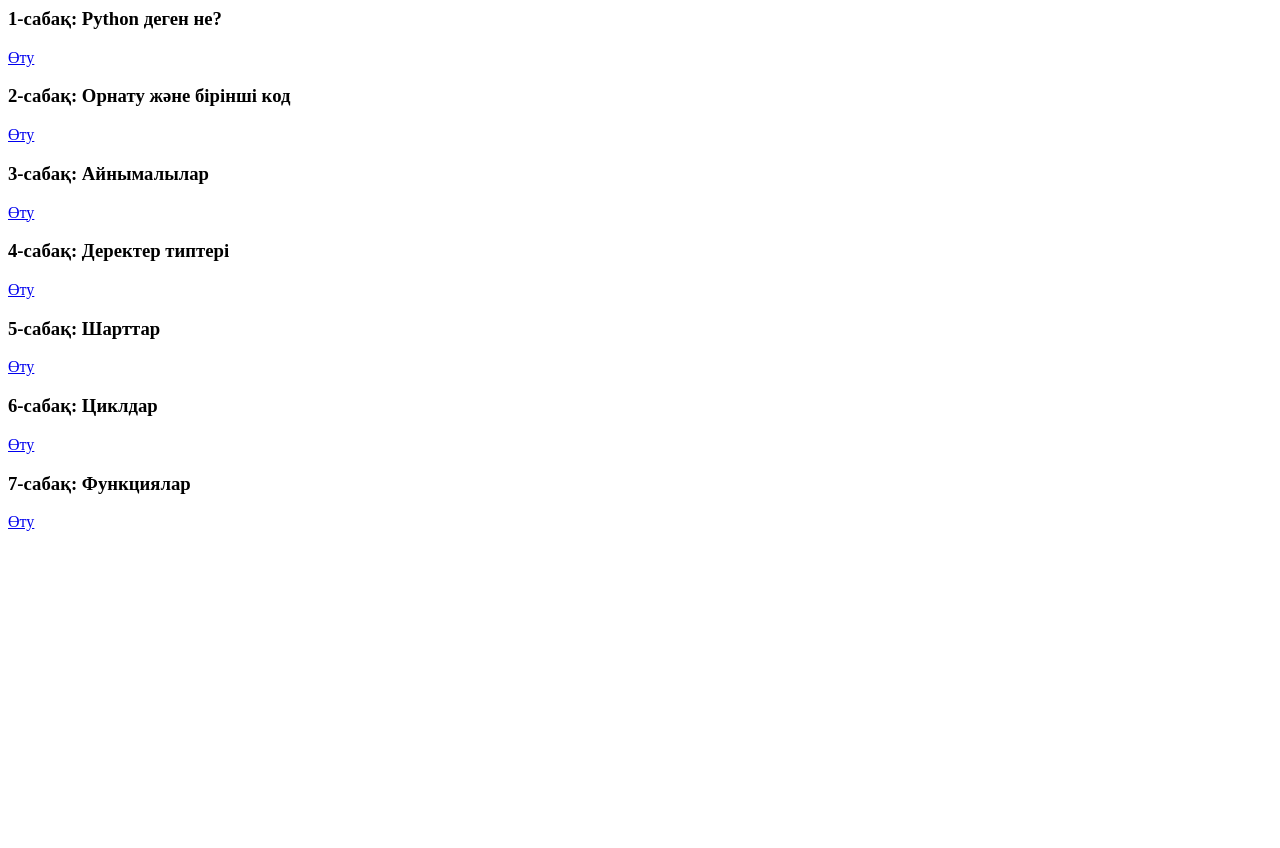
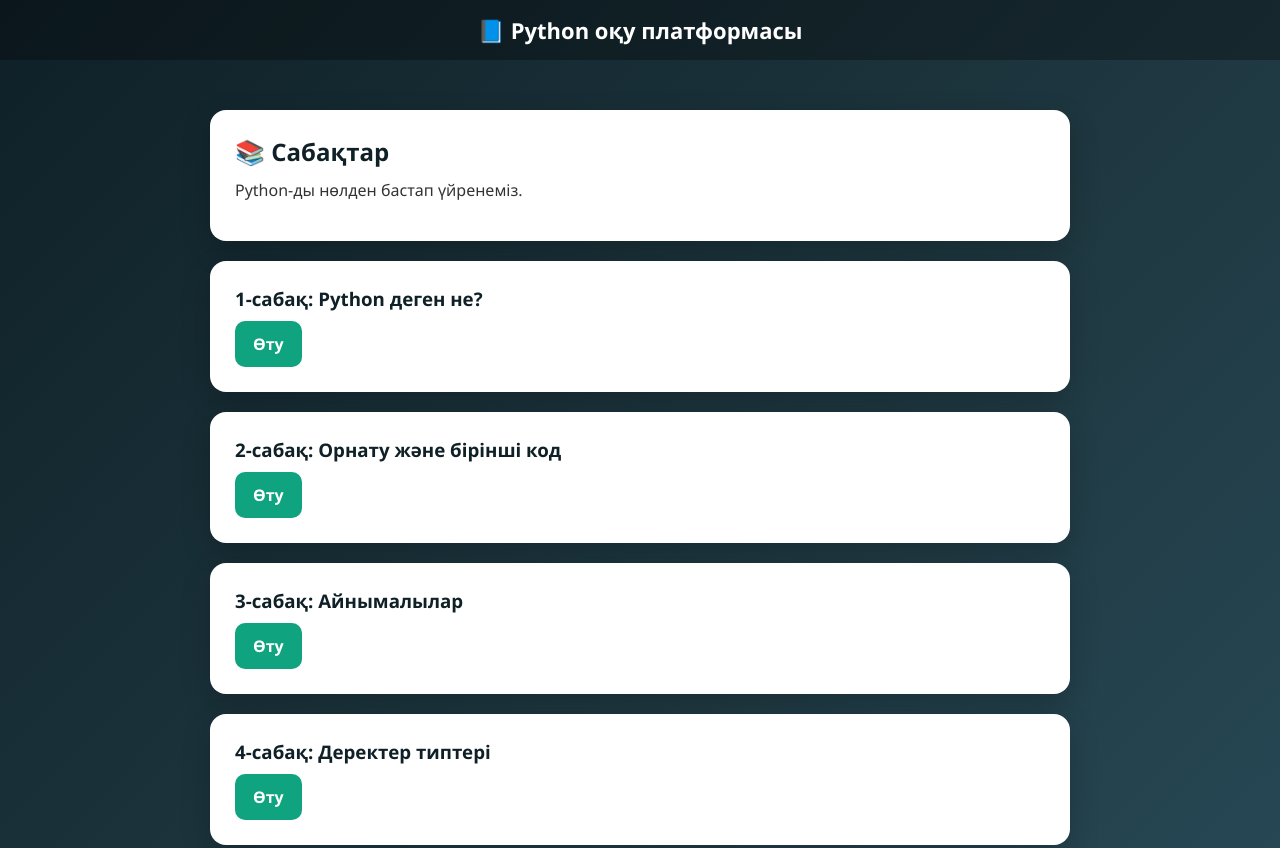
Before and after one commit to kuanwbekzat-crypto/python-, a plain HTML site: page index.html in a window 1280 px wide. Shown: the top 848 px of the page. Before the commit the page ends 800 px from the top, so only its background shows below. Drawn offline with Linux system fonts and the light colour scheme.

Commit message:
Update index.html

```diff
--- a/index.html
+++ b/index.html
@@ -1,4 +1,23 @@
-<div class="card">
+<!DOCTYPE html>
+<html lang="kk">
+<head>
+    <meta charset="UTF-8">
+    <meta name="viewport" content="width=device-width, initial-scale=1.0">
+    <title>Python курсы</title>
+    <link rel="stylesheet" href="style.css">
+</head>
+<body>
+
+<div class="header">📘 Python оқу платформасы</div>
+
+<div class="container">
+
+    <div class="card">
+        <h2>📚 Сабақтар</h2>
+        <p>Python-ды нөлден бастап үйренеміз.</p>
+    </div>
+
+    <div class="card">
         <h3>1-сабақ: Python деген не?</h3>
         <a href="lesson1.html" class="btn">Өту</a>
     </div>
@@ -32,3 +51,12 @@
         <h3>7-сабақ: Функциялар</h3>
         <a href="lesson7.html" class="btn">Өту</a>
     </div>
+
+    <div class="card">
+        <h3>🤖 AI көмекші</h3>
+        <a href="chat.html" class="btn">AI-ға өту</a>
+    </div>
+
+</div>
+</body>
+</html>
```
